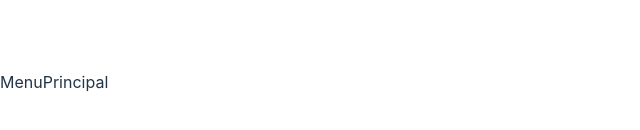
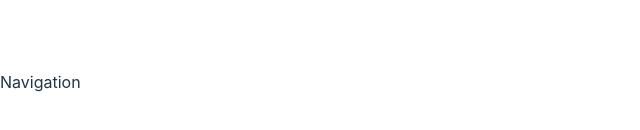
Before and after one commit to Juan-Gonon/nft-page, a React (Vite) app: page / in a window 1280 px wide. Shown: the part 318-448 px from the top of the page, without its empty margins (0-640 px from the left). Built offline with nearby package versions, Linux system fonts and the light colour scheme.

Commit message:
navigation and styles global

```diff
--- a/package.json
+++ b/package.json
@@ -9,9 +9,11 @@
     "preview": "vite preview"
   },
   "dependencies": {
+    "@fontsource/sora": "^5.0.18",
     "react": "^18.2.0",
     "react-dom": "^18.2.0",
-    "react-router-dom": "^6.23.1"
+    "react-router-dom": "^6.23.1",
+    "styled-components": "^6.1.11"
   },
   "devDependencies": {
     "@types/react": "^18.2.66",
--- a/src/Pages/MenuPrincipal.jsx
+++ b/src/Pages/MenuPrincipal.jsx
@@ -1,7 +1,9 @@
-import React from 'react'
+import { Navigation } from '../components/Navigation'
 
 export const MenuPrincipal = () => {
   return (
-    <div>MenuPrincipal</div>
+    <main>
+      <Navigation />
+    </main>
   )
 }
--- /dev/null
+++ b/src/components/Navigation.jsx
@@ -0,0 +1,7 @@
+import React from 'react'
+
+export const Navigation = () => {
+  return (
+    <div>Navigation</div>
+  )
+}
```
Also changed, not shown: src/Styles/GlobalStyles.jsx (added, +21 -0 lines), src/Styles/Thems.jsx (added), 1 other file (tests, documents, lock files or other folders).
